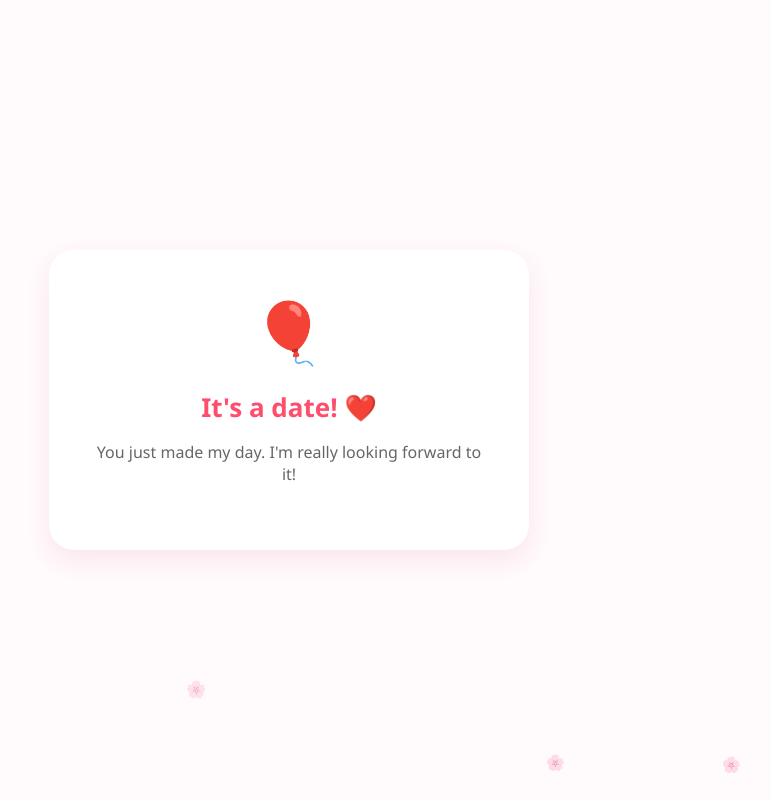
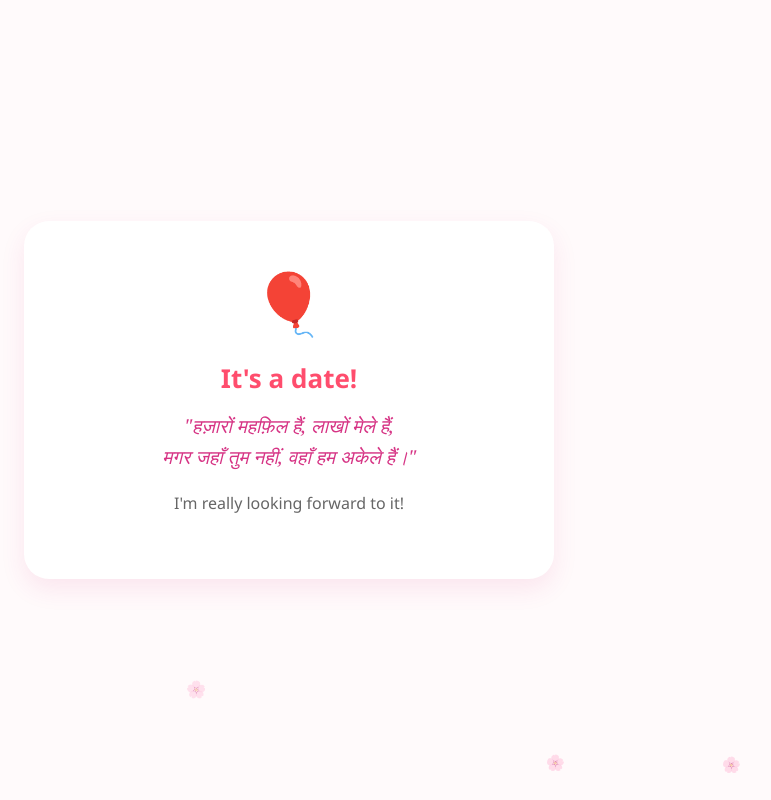
Before and after one commit to Raonel123456/my-valentine, a plain HTML site: page index.html in a window 1280 px wide. Both pictures are taken after a click on the button "Yes! 😊". Shown: the top 800 px of the page, without its empty margins (351-1122 px from the left). Drawn offline with Linux system fonts and the light colour scheme.

Commit message:
Update index.html

```diff
--- a/index.html
+++ b/index.html
@@ -23,14 +23,24 @@
             padding: 40px;
             border-radius: 25px;
             box-shadow: 0 10px 25px rgba(214, 51, 132, 0.1);
-            max-width: 400px;
+            max-width: 450px;
             width: 85%;
+            z-index: 10;
         }
 
         h1 {
             color: #ff4d6d;
             font-size: 26px;
             margin-bottom: 15px;
+        }
+
+        .shayari {
+            font-style: italic;
+            color: #d63384;
+            font-size: 1.2rem;
+            line-height: 1.6;
+            margin-top: 15px;
+            font-family: 'Georgia', serif;
         }
 
         p {
@@ -71,7 +81,6 @@
             display: none;
         }
 
-        /* Floating background hearts */
         .heart {
             position: absolute;
             color: #ffb3c1;
@@ -101,8 +110,12 @@
 
         <div id="success-box" class="success-message">
             <div style="font-size: 60px; margin-bottom: 10px;">🎈</div>
-            <h1>It's a date! ❤️</h1>
-            <p>You just made my day. I'm really looking forward to it!</p>
+            <h1>It's a date!</h1>
+            <div class="shayari">
+                "हज़ारों महफ़िल हैं, लाखों मेले हैं,<br>
+                मगर जहाँ तुम नहीं, वहाँ हम अकेले हैं।"
+            </div>
+            <p style="margin-top: 20px;">I'm really looking forward to it!</p>
         </div>
     </div>
 
@@ -115,15 +128,13 @@
         let yesSize = 18;
 
         const moveNo = () => {
-            // Make button jump
             noBtn.style.position = 'fixed';
             const x = Math.random() * (window.innerWidth - noBtn.offsetWidth);
             const y = Math.random() * (window.innerHeight - noBtn.offsetHeight);
             noBtn.style.left = `${x}px`;
             noBtn.style.top = `${y}px`;
 
-            // Make Yes button bigger and more tempting
-            yesSize += 4;
+            yesSize += 5;
             yesBtn.style.fontSize = `${yesSize}px`;
             yesBtn.style.padding = `${yesSize/2}px ${yesSize}px`;
         };
@@ -144,7 +155,7 @@
             setInterval(() => {
                 const heart = document.createElement('div');
                 heart.classList.add('heart');
-                heart.innerHTML = '🌸'; // Switched to flowers for a lighter vibe
+                heart.innerHTML = '🌸';
                 heart.style.left = Math.random() * 100 + 'vw';
                 heart.style.animationDuration = (Math.random() * 2 + 3) + 's';
                 document.body.appendChild(heart);
```
